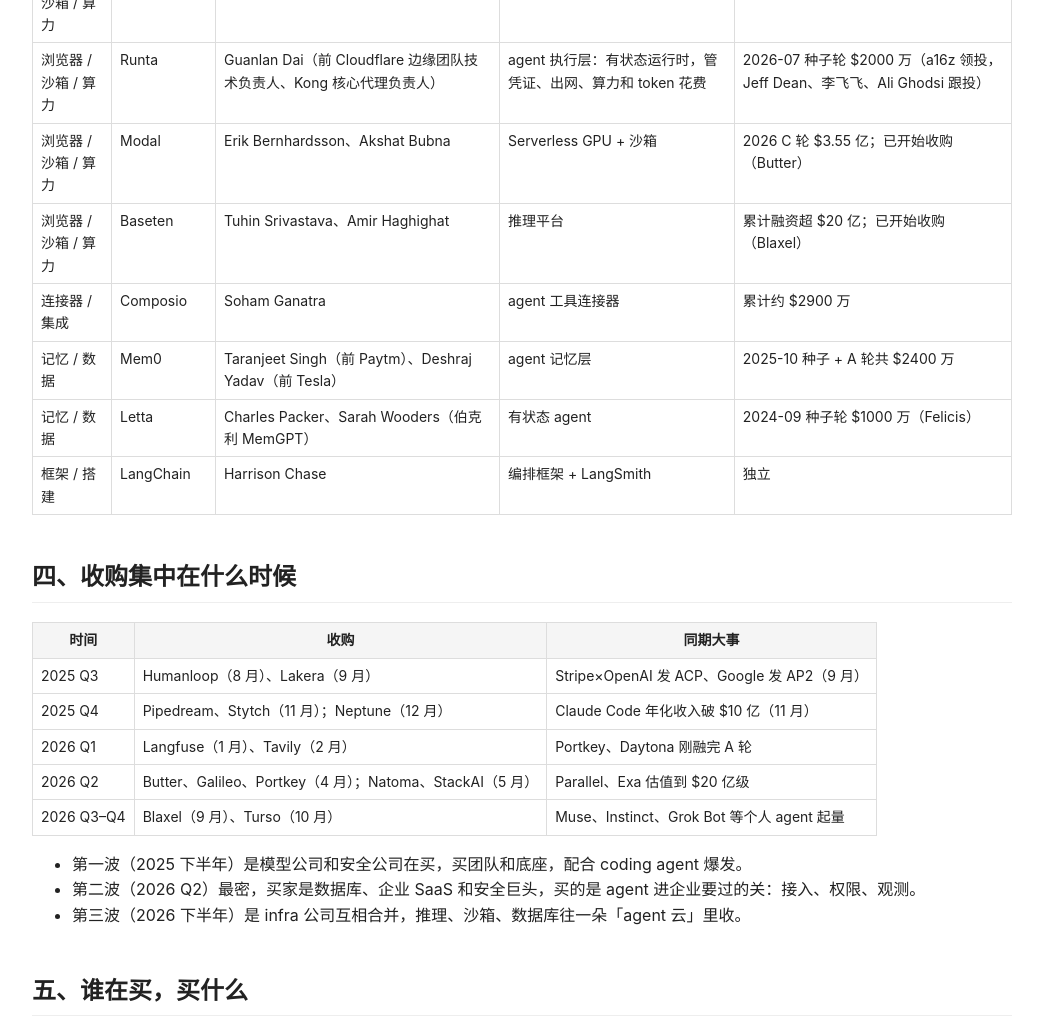
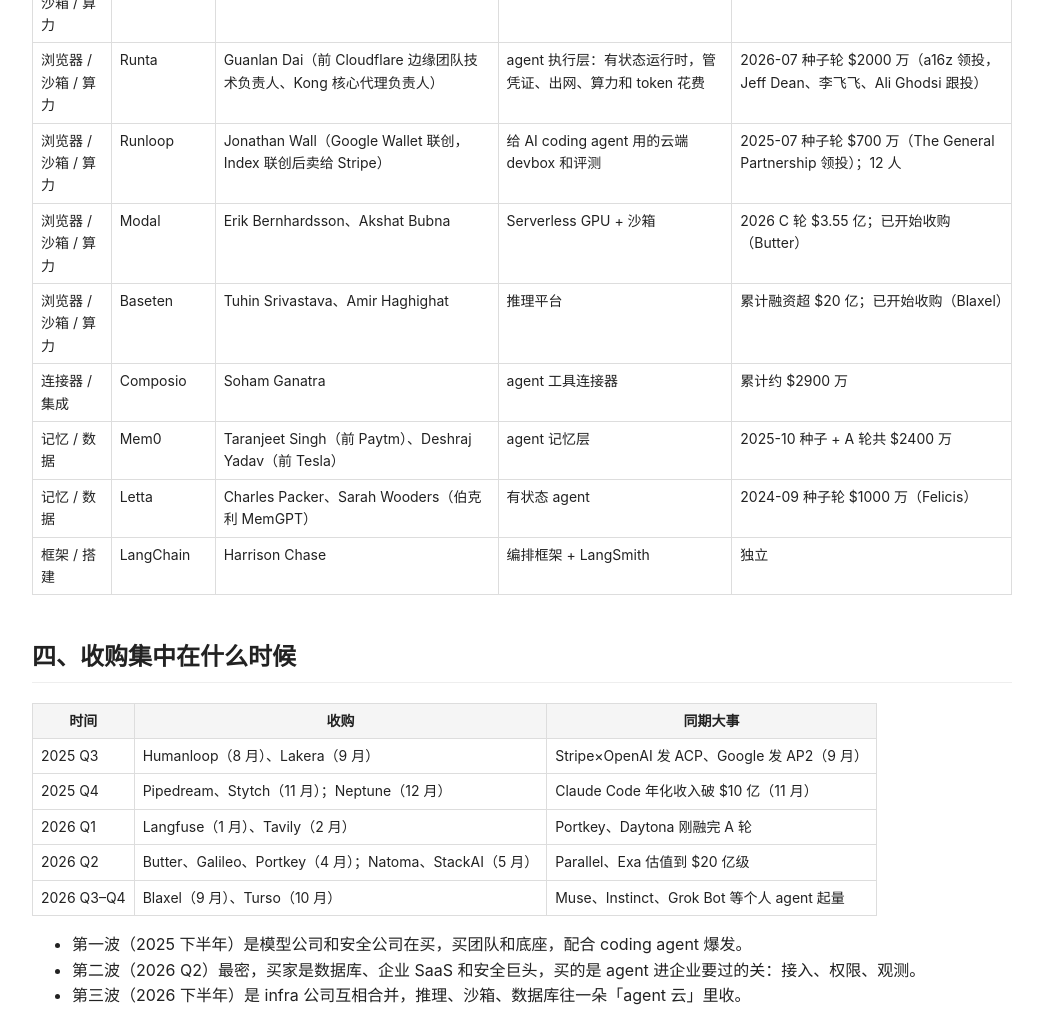
Before and after one commit to psylch/agent-infra-acquired, a plain HTML site: page index.html in a window 1280 px wide. Shown: the part 2760-3779 px from the top of the page, without its empty margins (118-1161 px from the left). Drawn offline with Linux system fonts and the light colour scheme.

Commit message:
add Runloop

```diff
--- a/index.html
+++ b/index.html
@@ -291,6 +291,13 @@
 <td>Guanlan Dai（前 Cloudflare 边缘团队技术负责人、Kong 核心代理负责人）</td>
 <td>agent 执行层：有状态运行时，管凭证、出网、算力和 token 花费</td>
 <td>2026-07 种子轮 $2000 万（a16z 领投，Jeff Dean、李飞飞、Ali Ghodsi 跟投）</td>
+</tr>
+<tr>
+<td>浏览器 / 沙箱 / 算力</td>
+<td>Runloop</td>
+<td>Jonathan Wall（Google Wallet 联创，Index 联创后卖给 Stripe）</td>
+<td>给 AI coding agent 用的云端 devbox 和评测</td>
+<td>2025-07 种子轮 $700 万（The General Partnership 领投）；12 人</td>
 </tr>
 <tr>
 <td>浏览器 / 沙箱 / 算力</td>
@@ -644,4 +651,6 @@
 <li>Sarah Guo《Friction》：<a href="https://x.com/saranormous/status/2109659238809395333">https://x.com/saranormous/status/2109659238809395333</a></li>
 <li>Runta 种子轮：<a href="https://runta.com/blog/runta-the-execution-layer-for-agents/">https://runta.com/blog/runta-the-execution-layer-for-agents/</a></li>
 <li>a16z 投资 Runta：<a href="https://a16z.com/announcement/investing-in-runta/">https://a16z.com/announcement/investing-in-runta/</a></li>
+<li>Runloop 种子轮：<a href="https://www.prnewswire.com/news-releases/runloop-raises-7m-seed-round-to-bring-enterprise-grade-infrastructure-to-ai-coding-agents-302516898.html">https://www.prnewswire.com/news-releases/runloop-raises-7m-seed-round-to-bring-enterprise-grade-infrastructure-to-ai-coding-agents-302516898.html</a></li>
+<li>Runloop 团队与产品：<a href="https://venturebeat.com/infrastructure/runloop-lands-7m-to-power-ai-coding-agents-with-cloud-based-devboxes">https://venturebeat.com/infrastructure/runloop-lands-7m-to-power-ai-coding-agents-with-cloud-based-devboxes</a></li>
 </ul></body></html>
```
